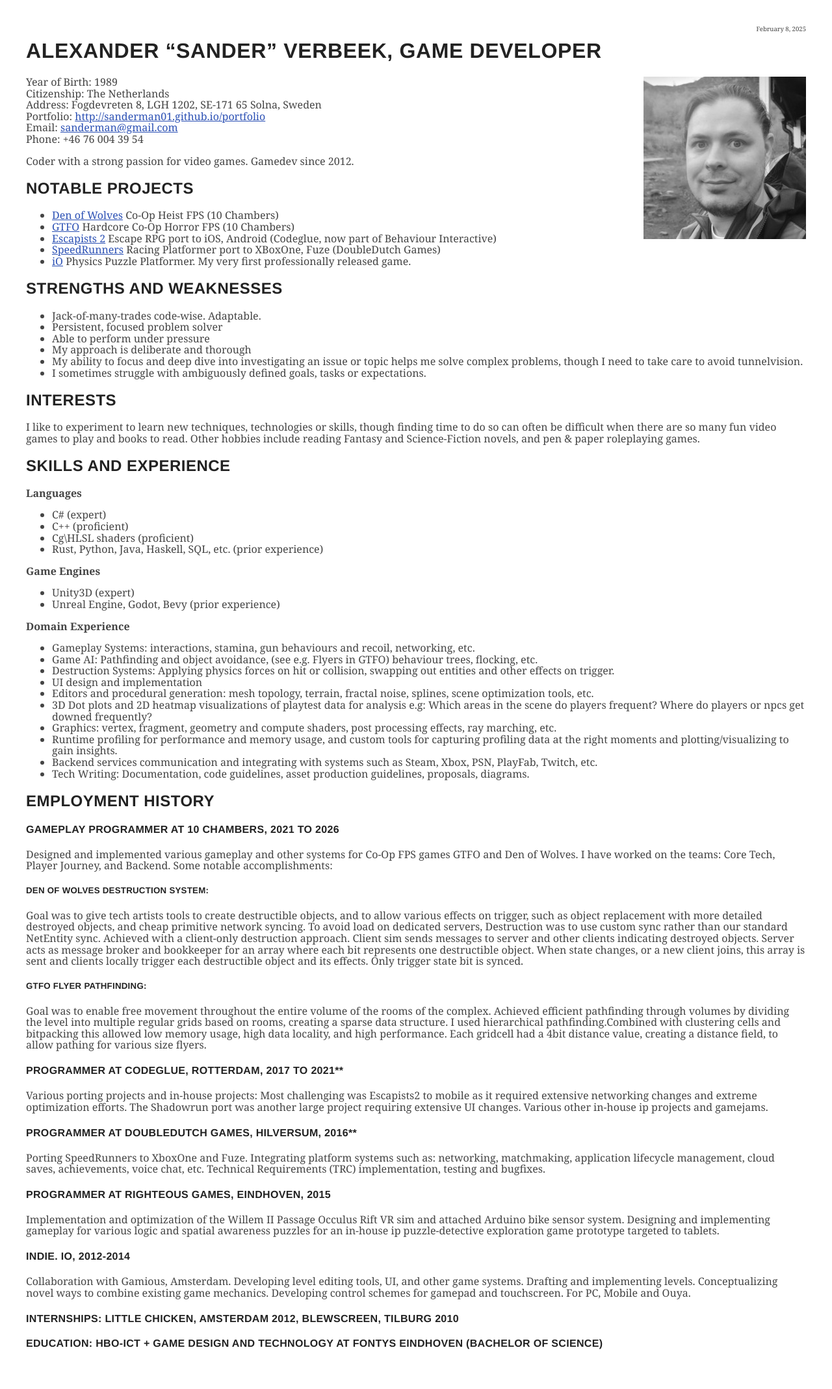
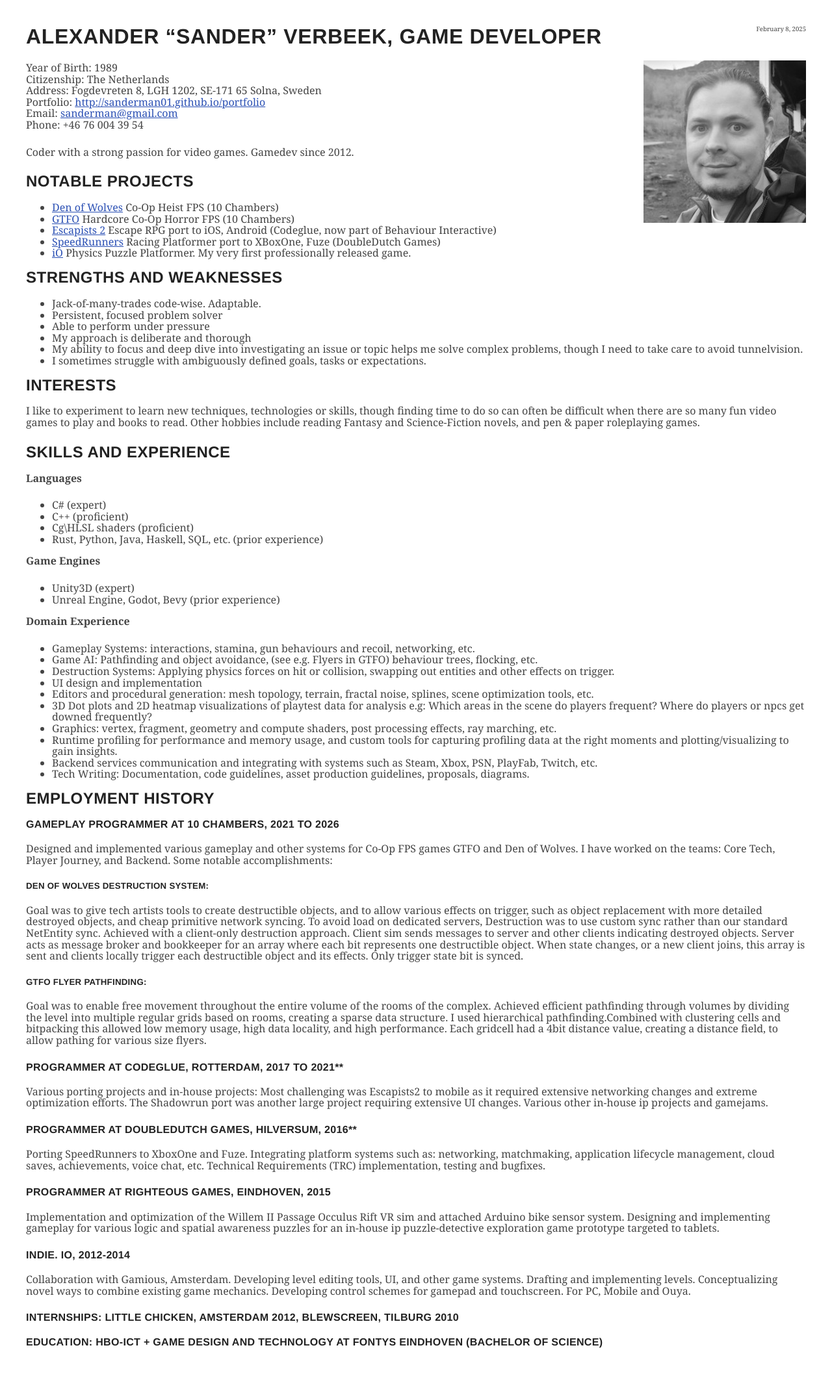
Before and after one commit to sanderman01/sanderman01.github.io, a Jekyll site: the page built from resume.md, in a window 1280 px wide. Shown: the whole page at 65% size. Built offline with Jekyll 4.4.1, drawn with Linux system fonts in a browser that asks for light colours; some web fonts are replaced; a script that is not in the unit is left out.

Commit message:
adjust css

```diff
--- a/assets/css/resume.css
+++ b/assets/css/resume.css
@@ -1,11 +1,31 @@
 body { padding: 2em; font: 1em/1.1 "Source Serif Pro", Georgia, serif; color: #444444; font-weight: 400; max-width: 100em; }
 
 h1, h2, h3, h4, h5, h6 {
-    font-family: "Source Sans Pro", Helvetica, sans-serif;
-    text-transform: uppercase;
-    letter-spacing: .02em;
-    font-weight: 900 !important;
-    color: #222;
+  font-family: "Source Sans Pro", Helvetica, sans-serif;
+  text-transform: uppercase;
+  letter-spacing: .02em;
+  font-weight: 900 !important;
+  color: #222;
+  line-height: 1;
+  margin-top: 0;
+  text-rendering: optimizeLegibility;
+  color: #222
+}
+
+h1,
+h2,
+h3 {
+  -webkit-font-feature-settings: "kern" 1, "liga" 1, "calt" 1, "pnum" 1, "tnum" 0, "onum" 1, "lnum" 0, "dlig" 1;
+  -moz-font-feature-settings: "kern" 1, "liga" 1, "calt" 1, "pnum" 1, "tnum" 0, "onum" 1, "lnum" 0, "dlig" 1;
+  font-feature-settings: "kern" 1, "liga" 1, "calt" 1, "pnum" 1, "tnum" 0, "onum" 1, "lnum" 0, "dlig" 1
+}
+
+p {
+    margin: auto auto 1.5em;
+    margin-top: auto;
+    margin-right: auto;
+    margin-bottom: 1.5em;
+    margin-left: auto;
 }
 
 small { font-size: 0.6em; }
```
